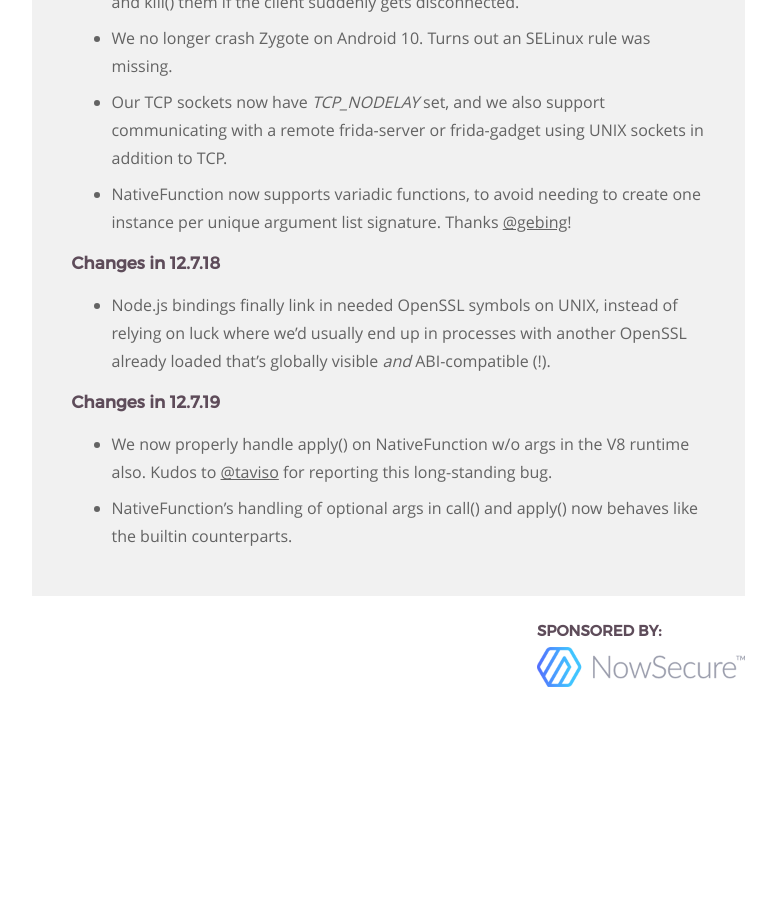
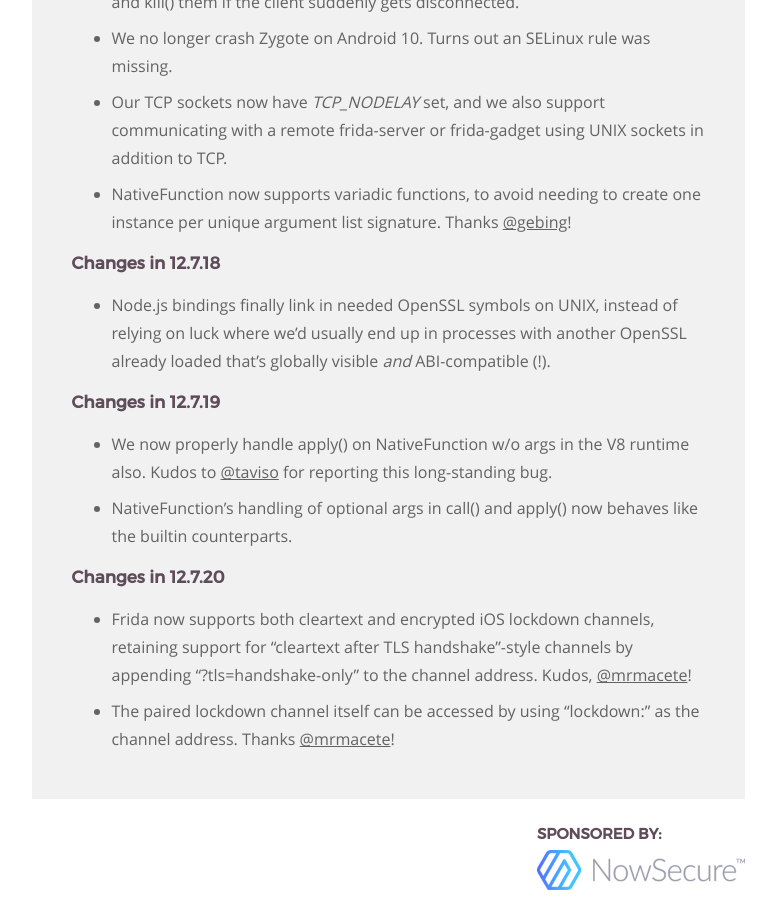
Before and after one commit to frida/frida-website, a Jekyll site: the page built from _posts/2019-09-18-frida-12-7-released.markdown, in a window 1280 px wide and 900 px high, scrolled down 13419 px. Shown: the whole window, without its empty margins (364-1140 px from the left). Built offline with Jekyll 4.4.1, drawn with Linux system fonts in a browser that asks for light colours; before the commit the page ends 14116 px from its top, so only the background shows below that.

Commit message:
Summarize changes in 12.7.20

```diff
--- a/_posts/2019-09-18-frida-12-7-released.markdown
+++ b/_posts/2019-09-18-frida-12-7-released.markdown
@@ -527,6 +527,14 @@ Enjoy!
 - NativeFunction's handling of optional args in call() and apply() now behaves
   like the builtin counterparts.
 
+### Changes in 12.7.20
+
+- Frida now supports both cleartext and encrypted iOS lockdown channels,
+  retaining support for “cleartext after TLS handshake”-style channels by
+  appending “?tls=handshake-only” to the channel address. Kudos, [@mrmacete][]!
+- The paired lockdown channel itself can be accessed by using “lockdown:” as the
+  channel address. Thanks [@mrmacete][]!
+
 
 [frida-java-bridge]: https://github.com/frida/frida-java-bridge
 [TinyCC]: https://bellard.org/tcc/
```
